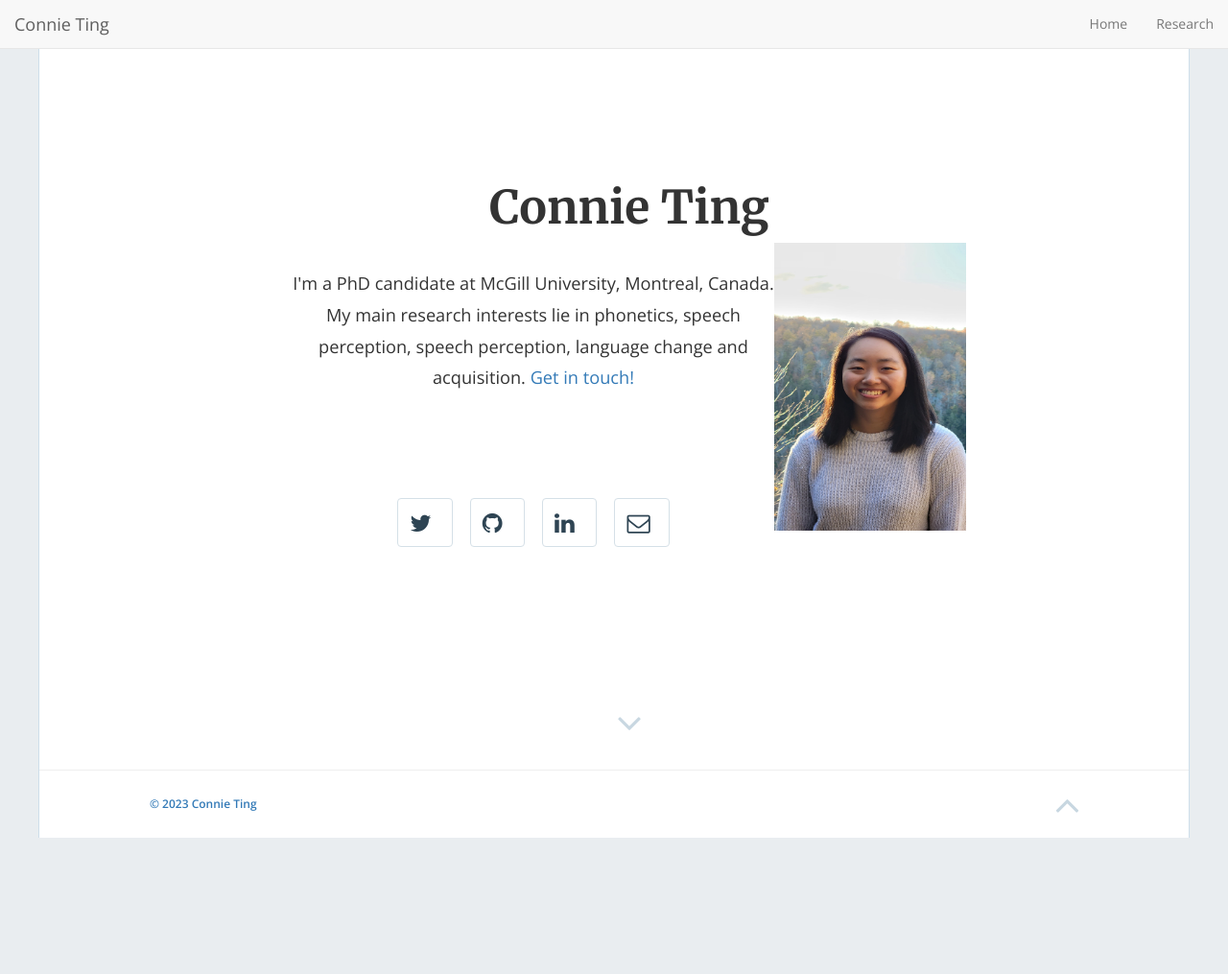
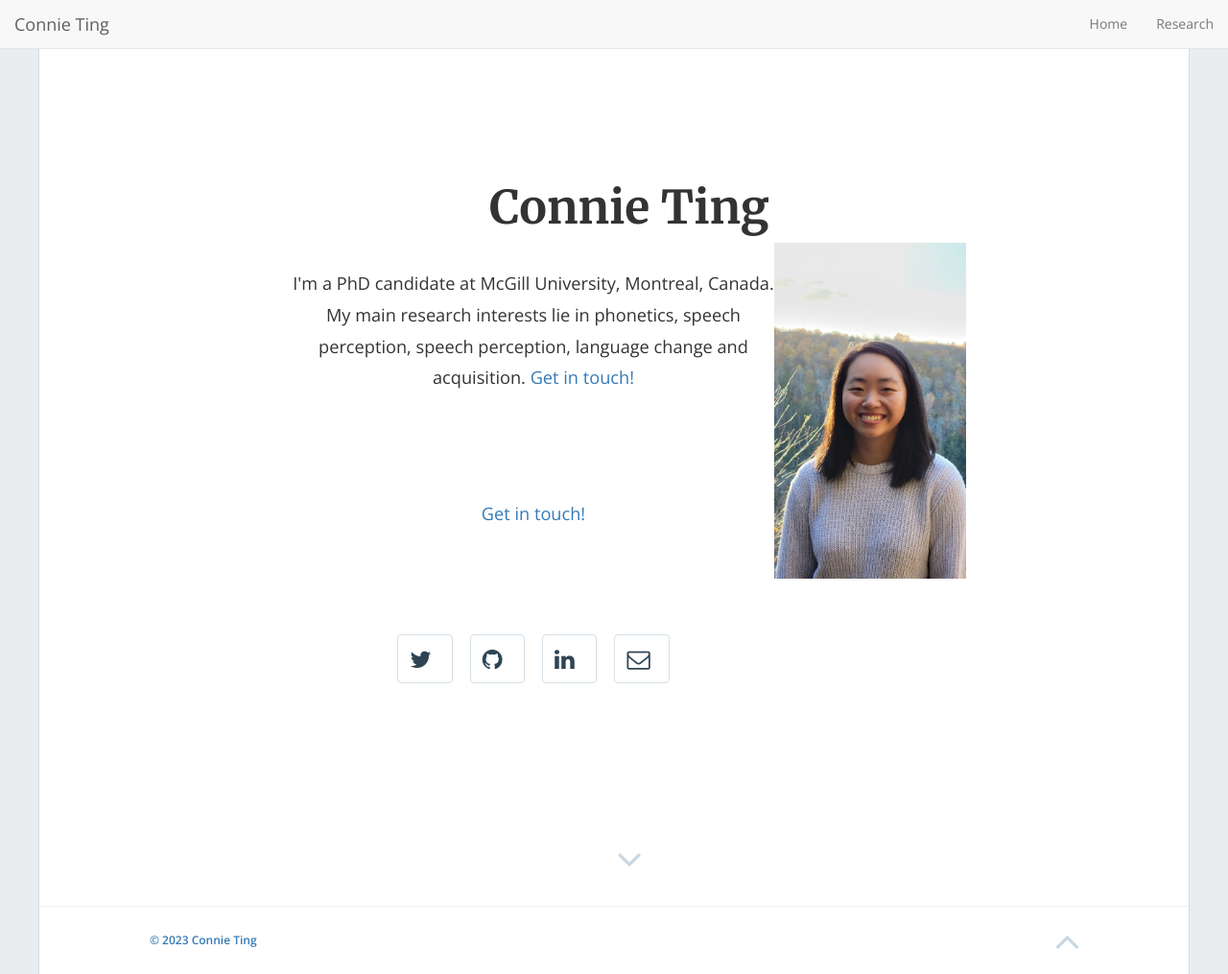
Before and after one commit to connieting/connieting.github.io, a Jekyll site: the page built from index.html, in a window 1280 px wide and 1015 px high. Shown: the whole window at 96% size. Built offline with Jekyll 4.4.1, drawn with Linux system fonts in a browser that asks for light colours; nearby versions of some CDN libraries.

Commit message:
Update home-hero.html
duplicate contact line

```diff
--- a/_includes/home-hero.html
+++ b/_includes/home-hero.html
@@ -13,7 +13,7 @@
           {% endif %}
 
           <div class="image">
-          <img src="/imgs/me_photo.jpeg" style="float:right;width:200px;height:300px;">
+          <img src="/imgs/me_photo.jpeg" style="float:right;width:200px;height:350px;">
           </div>
 
           {% if site.description != '' or site.enable_contact == true %}
@@ -30,6 +30,13 @@
           {% endif %}
 
           <div class="hero-buttons">
+
+          <p class="text-center">
+            {% if site.enable_contact == true %}
+            {% include contact.html %}
+            {% include contact-modal.html %}
+            {% endif %}
+          </p>
 
             {% if site.twitter_username != '' %}
               <a href="https://twitter.com/{{ site.twitter_username }}"><button class="btn btn-default btn-lg"><i class="fa fa-twitter fa-lg fa-fw"></i></button></a>
```
